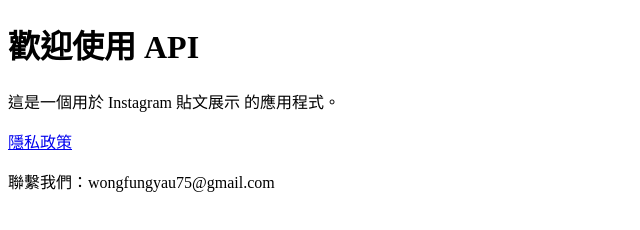
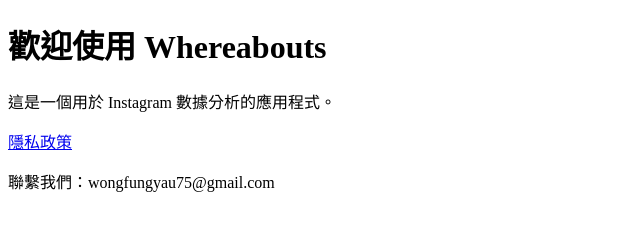
Before and after one commit to yauuuu02/yauuuu02.github.io, a plain HTML site: page index.html in a window 1280 px wide. Shown: the whole page, without its empty margins (0-640 px from the left). Drawn offline with Linux system fonts and the light colour scheme.

Commit message:
Update index.html
Update index.html with Privacy Policy link

```diff
--- a/index.html
+++ b/index.html
@@ -2,12 +2,12 @@
 <html lang="zh-TW">
 <head>
     <meta charset="UTF-8">
-    <title>API 登陸頁面</title>
+    <title>Whereabouts Landing Page</title>
 </head>
 <body>
-    <h1>歡迎使用 API</h1>
-    <p>這是一個用於 Instagram 貼文展示 的應用程式。</p>
-    <p><a href="[Termly 隱私政策網址，後續生成，例如 https://app.termly.io/document/privacy-policy/your-policy-id]">隱私政策</a></p>
+    <h1>歡迎使用 Whereabouts</h1>
+    <p>這是一個用於 Instagram 數據分析的應用程式。</p>
+    <p><a href="/privacy-policy.html">隱私政策</a></p>
     <p>聯繫我們：wongfungyau75@gmail.com</p>
 </body>
 </html>
```
